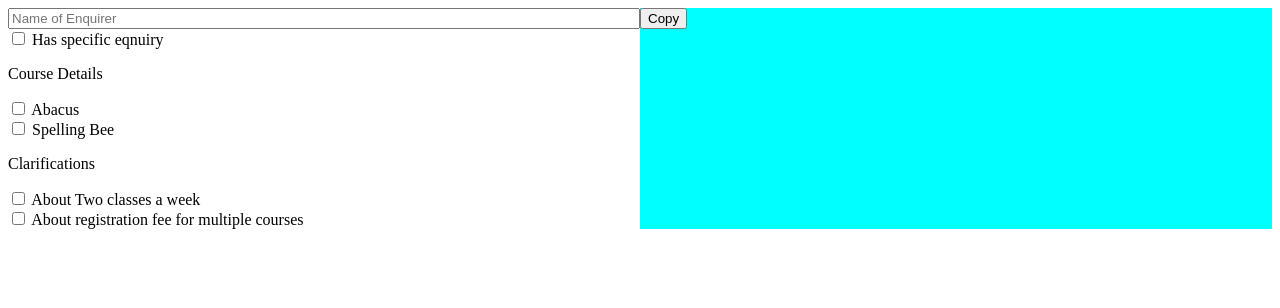
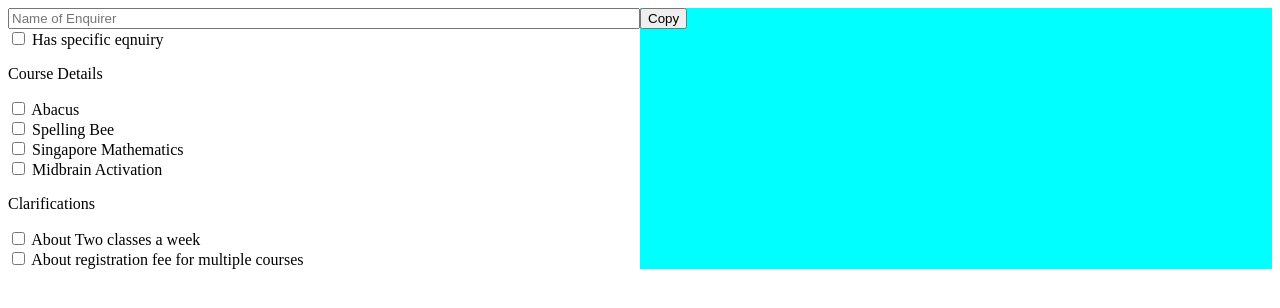
Before and after one commit to BlitzJB/enquiry-gen, a Flask app: page / in a window 1280 px wide. Shown: the top 308 px of the page. Run offline with Flask 2, Linux system fonts and the light colour scheme.

Commit message:
added details on singapore math and midbrain activation

```diff
--- a/app/static/script.js
+++ b/app/static/script.js
@@ -3,11 +3,13 @@ document.addEventListener('DOMContentLoaded', function() {
     const specific = document.getElementById('specific');
     const abacus = document.getElementById('abacus');
     const spellingbee = document.getElementById('spellingbee');
+    const singmath = document.getElementById('singmath');
+    const midbrain = document.getElementById('midbrain');
     const twoclasses = document.getElementById('twoclasses');
     const registrationfee = document.getElementById('registrationfee');
 
 
-    const toObserve = [name, specific, abacus, spellingbee, twoclasses, registrationfee];
+    const toObserve = [name, specific, abacus, spellingbee, singmath, midbrain, twoclasses, registrationfee];
     toObserve.forEach(function(element) {
         element.addEventListener('click', function() {
             updateTemplate();
@@ -47,6 +49,29 @@ I have attached the spelling bee course details for your reference below,
 
         `
 
+        const SingaporeMathTemplate = `
+I have attached the Singapore Maths course details for your reference below,
+• There are 5 levels
+• Each level - 4 months
+• Weekly - one class 1 hrs
+• One level fees - ₹6000/-
+• Registration - ₹1000/ - (one time payment)
+• Book fees - ₹200/- one level book
+• Currently 50% offer is underway. This is applicable for your first level. First level now will be ₹3000/-.
+
+`
+
+const MidbrainActivtationTemplate = `
+I have attached the Midbrain Activation course details for your reference below,
+• There are 15 classes
+• First 4 days - half day class
+• Remaining days - 2 hours/day
+• all 15 classes at a stretch
+• Course fees - ₹15000/-
+• Currently 50% offer is underway. Fees is now only ₹7500/-.
+
+        `
+
         const twoClassesAWeekClarification = `
 You can optionally choose to have two classes a week and if you do, level fees alone will be doubled
         `
@@ -58,7 +83,7 @@ If you enroll in multiple courses, registration fee will be payed only once and
         const template = `
 Hello ${name.value},
 Greetings from Thej Academy, Pleased to receive your enquiry
-${specific.checked ? specificEnquiryTemplate : ''}${abacus.checked ? abacusTemplate : ''}${spellingbee.checked ? spellingbeeTemplate : ''}${twoclasses.checked ? twoClassesAWeekClarification : ''}${registrationfee.checked ? registrationFeeClarification : ''}
+${specific.checked ? specificEnquiryTemplate : ''}${abacus.checked ? abacusTemplate : ''}${spellingbee.checked ? spellingbeeTemplate : ''}${singmath.checked ? SingaporeMathTemplate : ''}${midbrain.checked ? MidbrainActivtationTemplate : ''}${twoclasses.checked ? twoClassesAWeekClarification : ''}${registrationfee.checked ? registrationFeeClarification : ''}
 
 A little about us
 • We have 22 Years of experience spreading the joy of abacus
--- a/app/templates/index.html
+++ b/app/templates/index.html
@@ -27,6 +27,14 @@
                     <input type="checkbox" id="spellingbee">
                     <label for="abacus">Spelling Bee</label>
                 </div>
+                <div class="checkbox">
+                    <input type="checkbox" id="singmath">
+                    <label for="abacus">Singapore Mathematics</label>
+                </div>
+                <div class="checkbox">
+                    <input type="checkbox" id="midbrain">
+                    <label for="abacus">Midbrain Activation</label>
+                </div>
                 <p>Clarifications</p>
                 <div class="checkbox">
                     <input type="checkbox" id="twoclasses">
```
